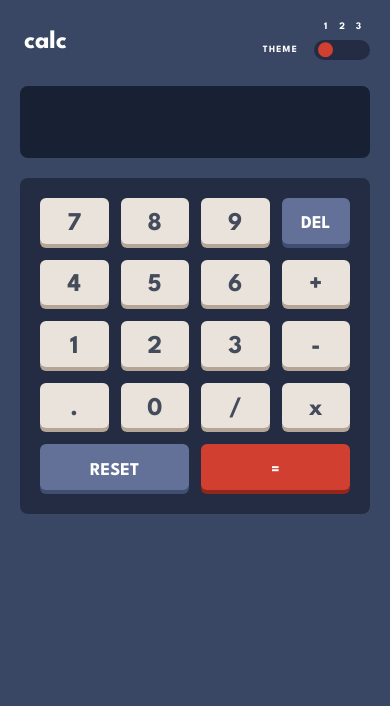
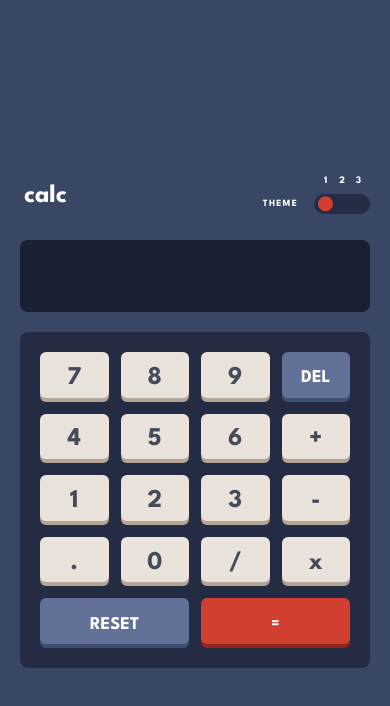
Before and after one commit to StephanUllmann/calculator-app, a website built with Parcel: page index.html in a window 390 px wide. Built offline with nearby package versions, Linux system fonts and the light colour scheme.

Commit message:
Set height of main container to window.innerHeight

```diff
--- a/sass/_base.scss
+++ b/sass/_base.scss
@@ -20,16 +20,16 @@ body {
 }
 
 .container {
-  height: 100svh;
+  // height: 100svh;
   background-color: var(--color-bg-main);
   transition: background-color 0.2s;
   display: flex;
   justify-content: center;
   align-items: center;
 
-  @media only screen and (max-width: 27em) {
-    display: block;
-  }
+  // @media only screen and (max-width: 27em) {
+  //   display: block;
+  // }
 }
 
 .calculator {
--- a/script.js
+++ b/script.js
@@ -292,6 +292,7 @@ const listenForThemeToggle = function () {
 };
 
 const init = function () {
+  document.querySelector(".container").style.height = `${window.innerHeight}px`;
   listenForKeyPress();
   checkSysTheme();
   listenForThemeToggle();
```
Also changed, not shown: style.css.
